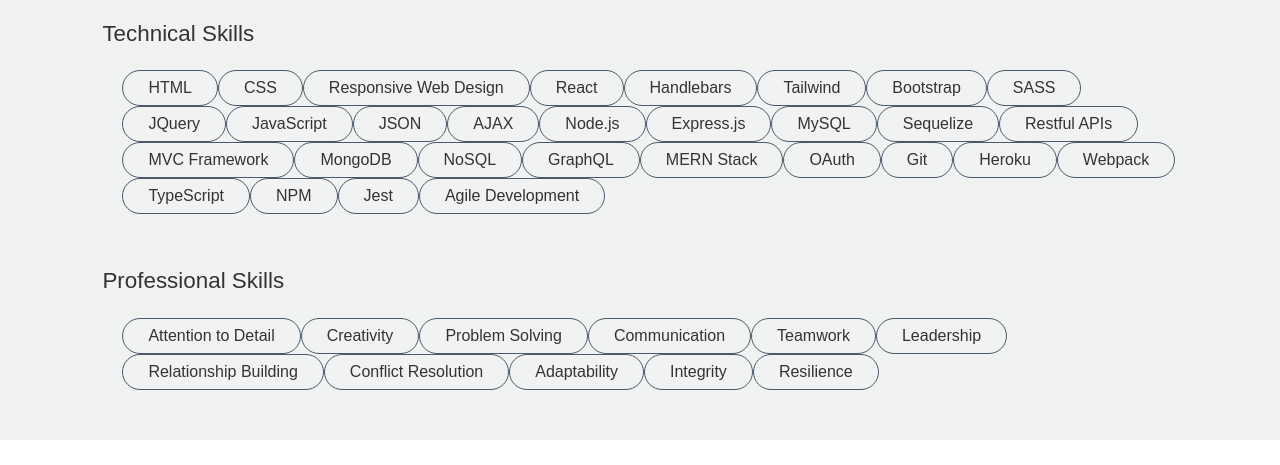
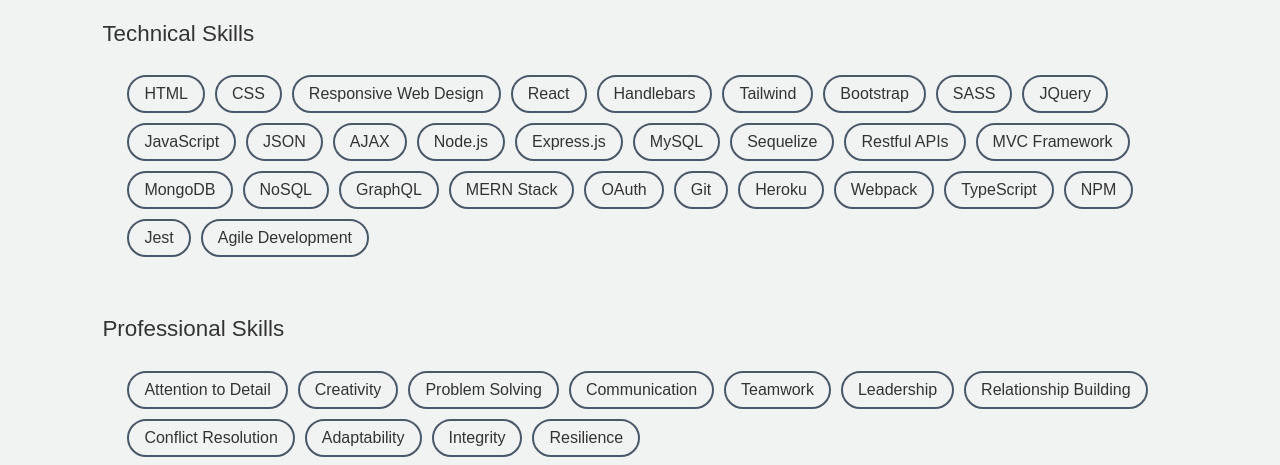
Before and after one commit to bantonneau/WebDevPortfolio, a React (Create React App) app: page / in a window 1280 px wide. Shown: the part 335-800 px from the top of the page. Built offline with nearby package versions, Linux system fonts and the light colour scheme.

Commit message:
update skill styling

```diff
--- a/src/styles/Skills.css
+++ b/src/styles/Skills.css
@@ -9,8 +9,9 @@
 
 .skillTile {
     display: inline-block;
-    padding: 5px 25px;
+    padding: 5px 15px;
+    margin: 5px;
     text-decoration: none;
     border-radius: 20px;
-    border: 1px solid #49596A;
+    border: 2px solid #49596A;
 }
```
